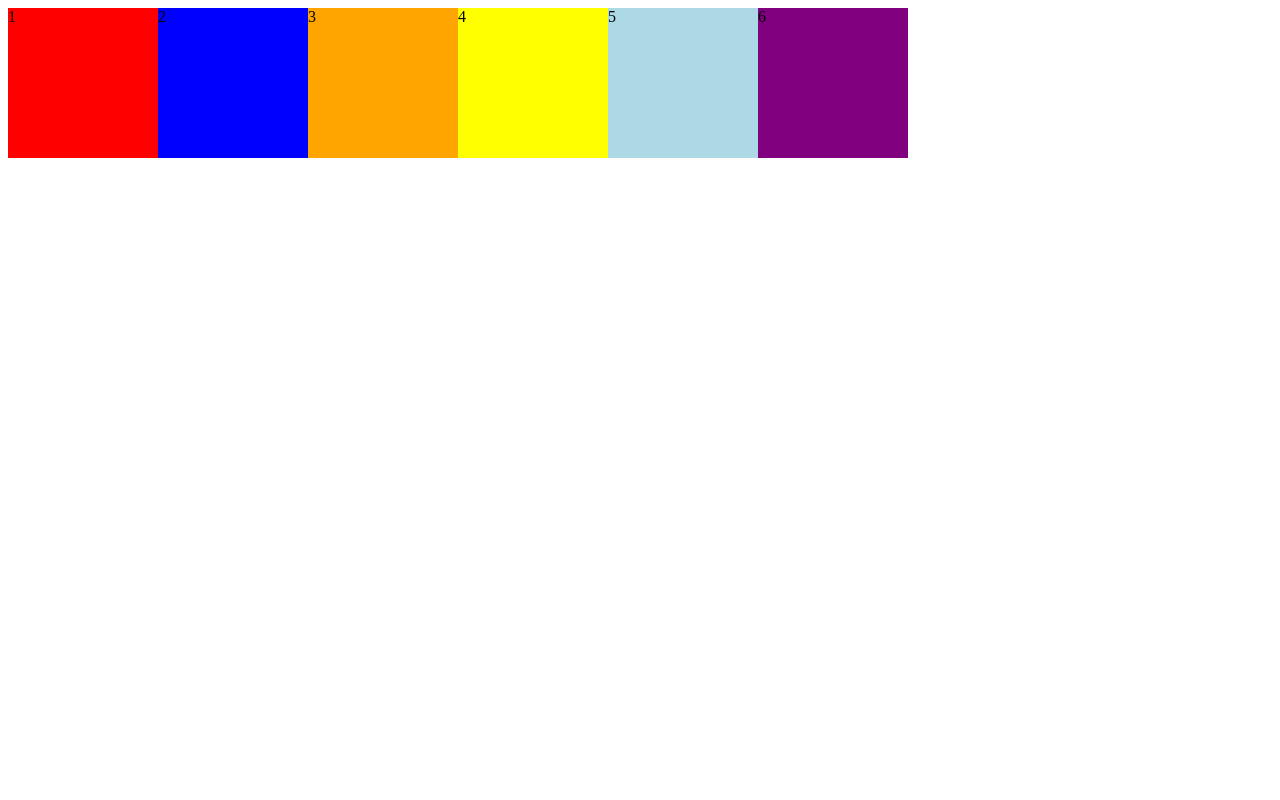
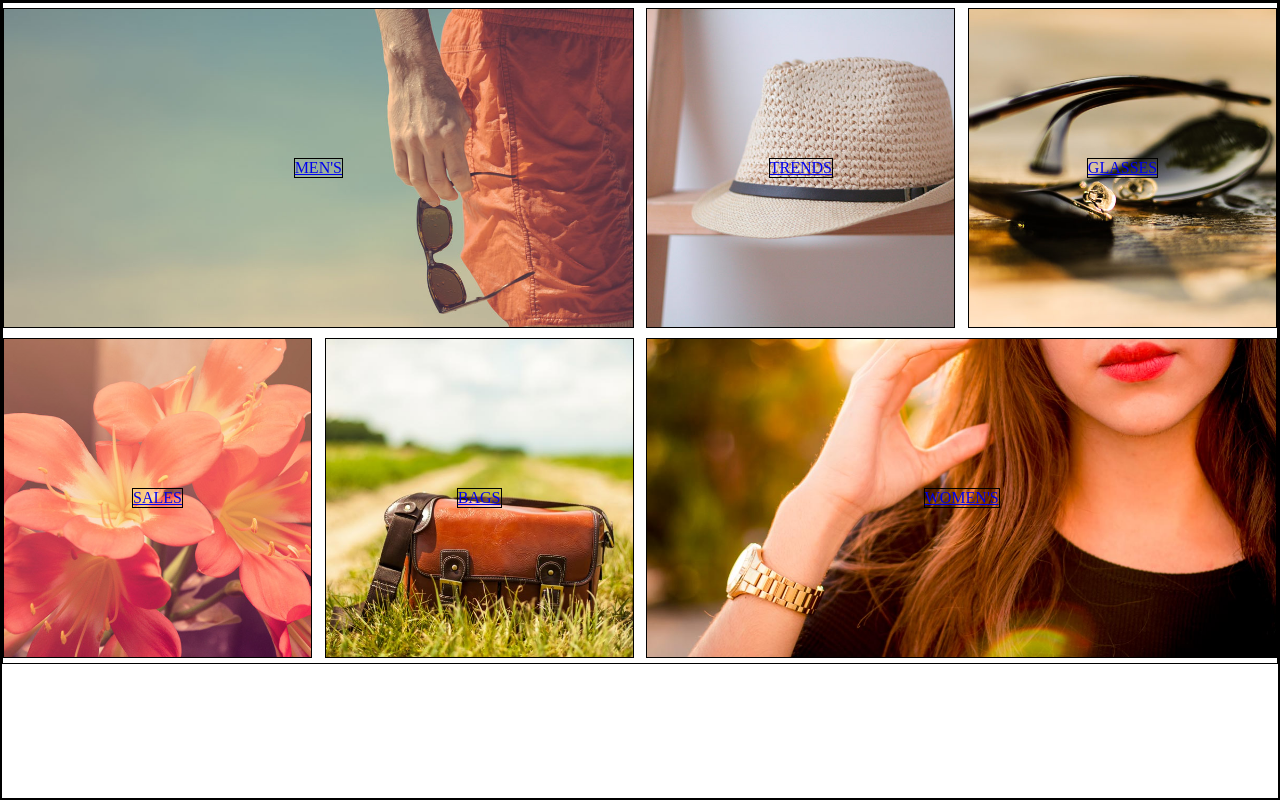
Before and after one commit to j4y88/RA-P1, a plain HTML site: page test.html in a window 1280 px wide. Drawn offline with Linux system fonts and the light colour scheme.

Commit message:
Before Merge

```diff
--- a/test.css
+++ b/test.css
@@ -1,50 +1,64 @@
+*{box-sizing: border-box; margin:0px; padding:0px; border: 0.1px solid black;}
+
 .flex {
-  display: flex;
-}
-.flex-row {
-  flex-flow: row wrap;
-}
-.flex-col {
-  flex-flow: column wrap;
+	display:flex;
+	flex-flow: row wrap;
+	flex-grow:1;
+	justify-content: space-between;
+
 }
 .flex-align-center {
-  justify-content: center;
-  align-items: center;
+	justify-content: center;
+	align-items: center;
 }
-.flex-space-between {
-  justify-content: space-between;
+.image-grid{
+	height: 50vw;
+	background-color: green;
+	justify-content: center;
+	align-items: center;
+	padding: 10px 0;
 }
-.flex-space-around {
-  justify-content: space-around;
+.grid-100 {
+  flex: 0 0 100%;
+}
+.grid-50{
+  flex: 0 0 50%
+}
+.image-mens {
+	background: url('assets/images/mens-category.jpg') center center no-repeat;
+	background-size: 105% auto;
+}
+.image-trends {
+	background: url('assets/images/trends-category.jpg') center center no-repeat;
+	background-size: 105% auto;
+}
+.image-glasses {
+	background: url('assets/images/glasses-category.jpg') center center no-repeat;
+	background-size: 105% auto;
+}
+.image-sale {
+	background: url('assets/images/sale-category.jpg') center center no-repeat;
+	background-size: 105% auto;
+}
+.image-bags {
+	background: url('assets/images/bags-category.jpg') center center no-repeat;
+	background-size: 105% auto;
+}
+.image-womens {
+	background: url('assets/images/womens-category.jpg') center center no-repeat;
+	background-size: 105% auto;
 }
 
-.div1 {
-  width:150px;
-  height:150px;
-  background-color: red;
+@media (min-width: 600px){
+.md-grid-50{
+  flex: 0 0 49.5%;
 }
-.div2 {
-  width:150px;
-  height:150px;
-  background-color: blue;
+.md-grid-25 {
+  flex: 0 0 24.25%;
+
 }
-.div3 {
-  width:150px;
-  height:150px;
-  background-color: orange;
+.md-image-grid {
+	height: 25vw;
+	margin: 5px 0;
 }
-.div4 {
-  width:150px;
-  height:150px;
-  background-color: yellow;
 }
-.div5 {
-  width:150px;
-  height:150px;
-  background-color: lightblue;
-}
-.div6 {
-  width:150px;
-  height:150px;
-  background-color: purple;
-}
--- a/test.html
+++ b/test.html
@@ -1,13 +1,28 @@
+<html>
 <link rel="stylesheet" type="text/css" href="test.css">
 <body>
-  <section id="shop">
-  	<div class="flex flex-row">
-      <div class="div1">1</div>
-      <div class="div2">2</div>
-      <div class="div3">3</div>
-      <div class="div4">4</div>
-      <div class="div5">5</div>
-      <div class="div6">6</div>
-    </div>
-  </section>
-</body>
+<section class="flex">
+	<a href="#featured" class="grid-100 md-grid-50 image-mens image-grid md-image-grid flex fflex-align-center">
+	<p class="">MEN'S</p>
+	</a>
+
+	<a href="#featured" class="grid-50 md-grid-25 image-trends image-grid md-image-grid flex flex-align-center">
+	<p class="">TRENDS</p>
+	</a>
+
+	<a href="#featured" class="grid-50 md-grid-25 image-glasses image-grid md-image-grid flex flex-align-center ">
+	<p class="">GLASSES</p>
+	</a>
+
+	<a href="#featured" class="grid-50 md-grid-25 image-sale image-grid md-image-grid flex flex-align-center ">
+	<p class="">SALES</p>
+	</a>
+
+	<a href="#featured" class="grid-50 md-grid-25 image-bags image-grid md-image-grid flex flex-align-center ">
+	<p class="">BAGS</p>
+	</a>
+
+	<a href="#featured" class="grid-100 md-grid-50 image-womens image-grid md-image-grid flex flex-align-center ">
+	<p class="">WOMEN'S</p>
+	</a>
+</section>
```
